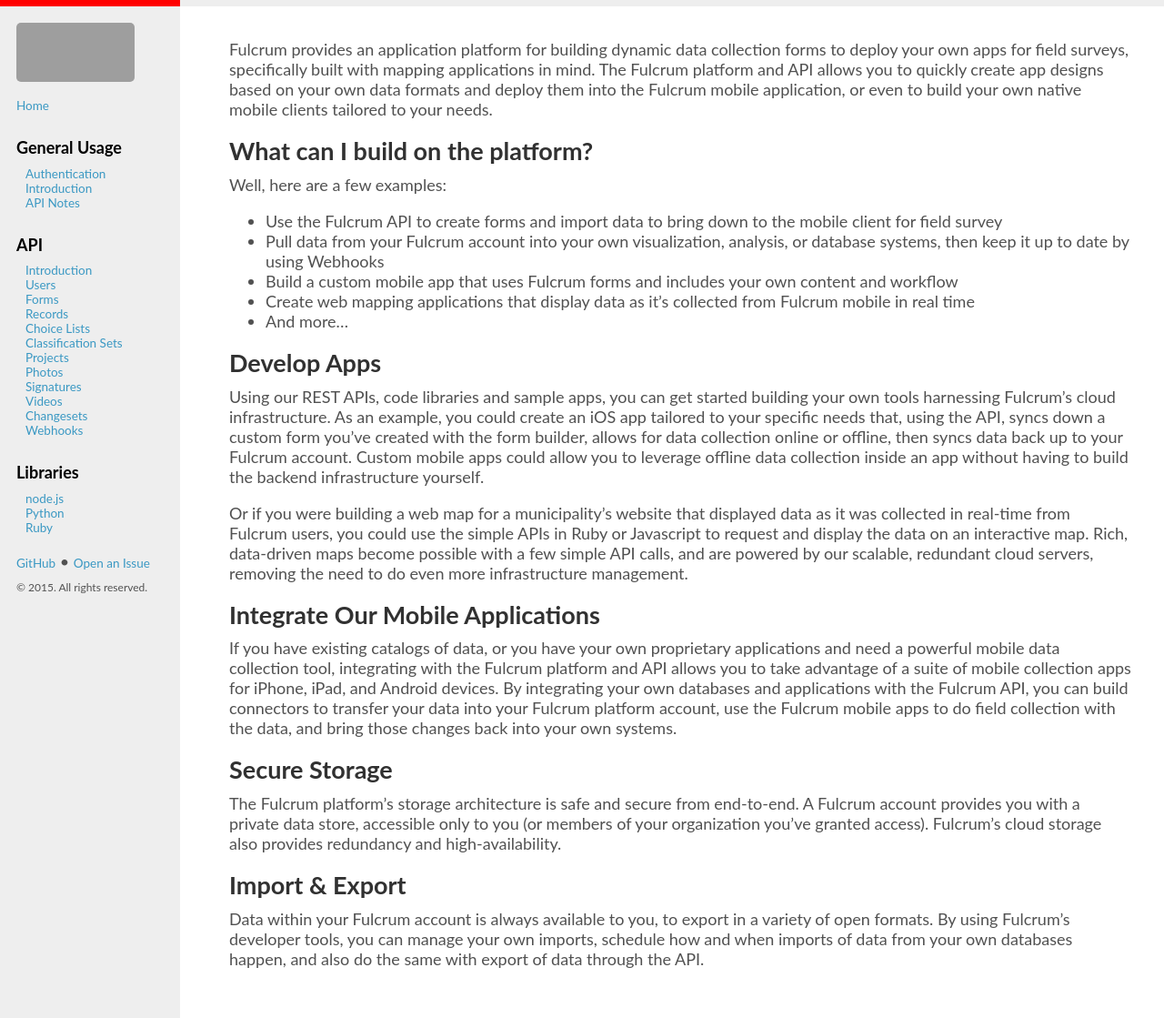
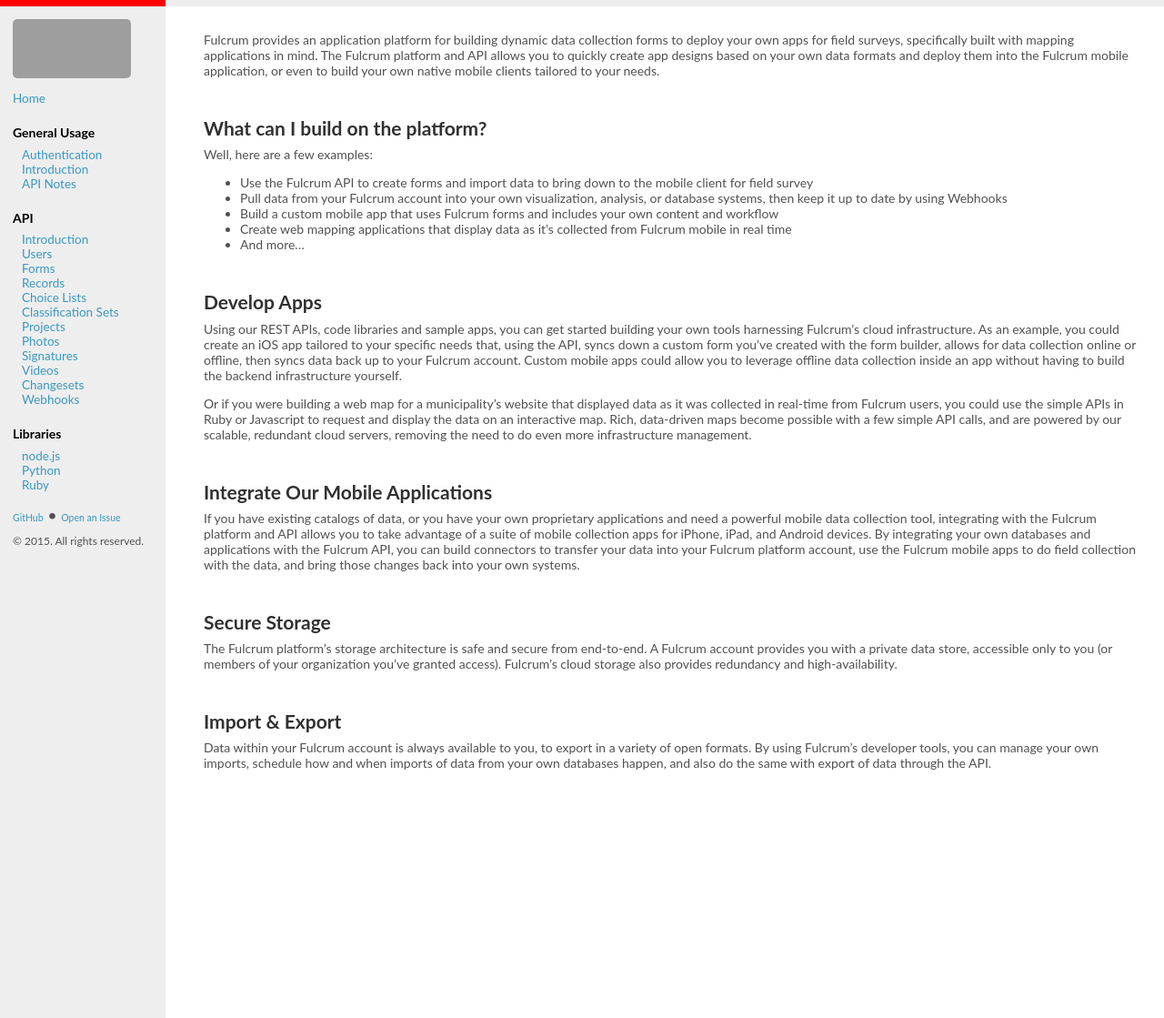
Before and after one commit to rylincoln/developer.fulcrumapp.com, a Jekyll site: the page built from index.md, in a window 1280 px wide and 1119 px high. Shown: the whole window at 91% size. Built offline with Jekyll 4.4.1, drawn with Linux system fonts in a browser that asks for light colours; grey boxes are pictures that could not be loaded.

Commit message:
make fonts tinier

```diff
--- a/public/css/base.css
+++ b/public/css/base.css
@@ -25,16 +25,7 @@
 
 html {
   font-family: Lato, Helvetica, Arial, sans-serif;
-}
-@media (min-width: 48rem) {
-  html {
-    font-size: 16px;
-  }
-}
-@media (min-width: 58rem) {
-  html {
-    font-size: 18px;
-  }
+  font-size: 14px;
 }
 
 body {
@@ -79,7 +70,7 @@ h1 {
   font-size: 2rem;
 }
 h2 {
-  margin-top: 1rem;
+  margin-top: 3rem;
   font-size: 1.5rem;
 }
 h3 {
@@ -116,7 +107,7 @@ hr {
 
 /* Tables */
 table {
-  margin-bottom: 1rem;
+  margin-bottom: 3rem;
   width: 100%;
   border: 1px solid #e5e5e5;
   border-collapse: collapse;
@@ -216,6 +207,7 @@ img {
   text-align: center;
   padding: 2rem 1rem;
   background-color: #eee;
+  font-size: 18px;
 }
 .sidebar h2, .sidebar h3 { color: #000; }
 .sidebar .ref ul {
@@ -239,7 +231,7 @@ img {
     top: 0;
     left: 0;
     bottom: 0;
-    width: 11rem;
+    width: 13rem;
     text-align: left;
   }
 }
@@ -311,14 +303,14 @@ a.sidebar-nav-item:focus {
 
 @media (min-width: 48rem) {
   .content {
-    padding-left: 14rem;
+    padding-left: 16rem;
     padding-right: 2rem;
   }
 }
 
 @media (min-width: 64rem) {
   .content {
-    padding-left: 14rem;
+    padding-left: 16rem;
     padding-right: 2rem;
   }
 }
```
